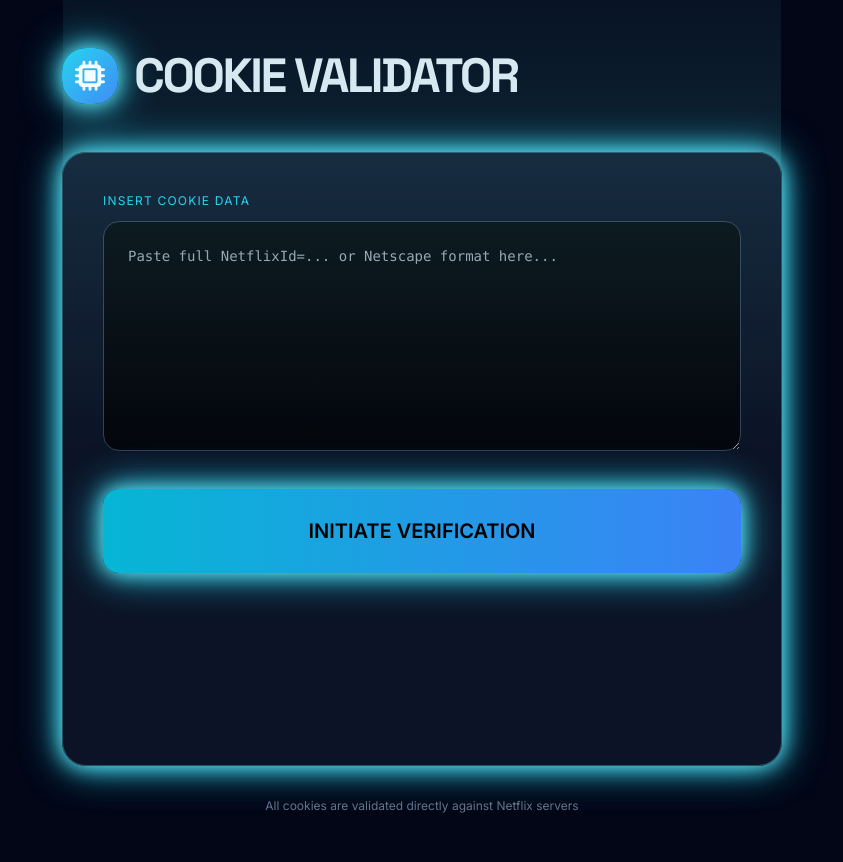
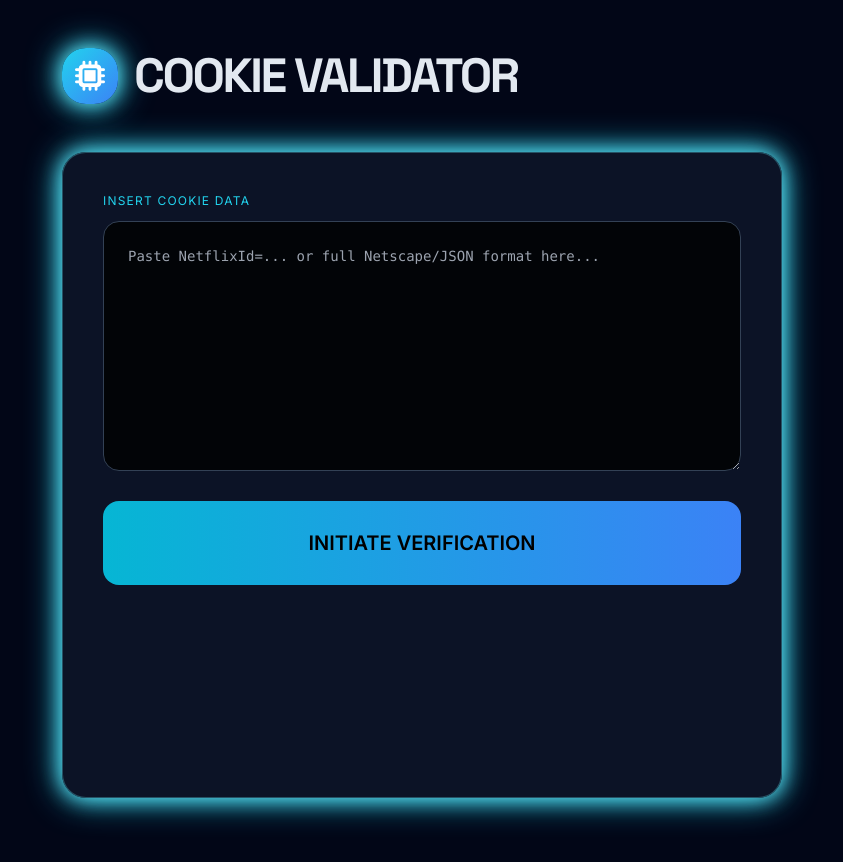
Before and after one commit to Exhipper/exflix, a Flask app: template templates/admin.html in a window 1280 px wide. Shown: the whole page, without its empty margins (218-1061 px from the left). After the commit the page ends 824 px from the top, so only its background shows below. Run offline with Flask 3, Linux system fonts and the light colour scheme; the template is opened without the code that fills it, so the values that code supplies are empty; some libraries are stand-ins or nearby versions.

Commit message:
Update admin.html

```diff
--- a/templates/admin.html
+++ b/templates/admin.html
@@ -19,19 +19,7 @@
         }
         .neon-cyan {
             box-shadow: 0 0 20px #67e8f9,
-                        0 0 40px #22d3ee;
-        }
-
-        .scanline::after {
-            content: '';
-            position: absolute;
-            inset: 0;
-            background: linear-gradient(transparent, rgba(103, 232, 249, 0.12), transparent);
-            animation: scan 6s linear infinite;
-        }
-        @keyframes scan {
-            0% { transform: translateY(-100%); }
-            100% { transform: translateY(400%); }
+                        0 0 35px #22d3ee;
         }
     </style>
 </head>
@@ -44,26 +32,22 @@
             <h1 class="header-font text-5xl font-bold tracking-tighter">COOKIE VALIDATOR</h1>
         </div>
 
-        <div class="glass rounded-3xl p-10 neon-cyan scanline">
-            <form id="addForm" class="space-y-8">
-                <div>
+        <div class="glass rounded-3xl p-10 neon-cyan">
+            <form id="addForm">
+                <div class="mb-6">
                     <label class="block text-xs tracking-widest text-cyan-400 mb-3">INSERT COOKIE DATA</label>
-                    <textarea id="cookie_text" rows="9"
-                        class="w-full bg-black/70 border border-slate-700 rounded-2xl p-6 font-mono text-sm focus:border-cyan-400 focus:ring-cyan-400"
-                        placeholder="Paste full NetflixId=... or Netscape format here..."></textarea>
+                    <textarea id="cookie_text" rows="10"
+                        class="w-full bg-black/80 border border-slate-700 rounded-2xl p-6 font-mono text-sm focus:border-cyan-400"
+                        placeholder="Paste NetflixId=... or full Netscape/JSON format here..."></textarea>
                 </div>
 
                 <button type="submit"
-                    class="w-full py-7 bg-gradient-to-r from-cyan-500 to-blue-500 hover:from-cyan-400 hover:to-blue-400 text-black font-bold rounded-2xl text-xl neon-cyan transition-all">
+                    class="w-full py-7 bg-gradient-to-r from-cyan-500 to-blue-500 text-black font-bold rounded-2xl text-xl hover:brightness-110 transition-all">
                     INITIATE VERIFICATION
                 </button>
             </form>
 
-            <div id="result" class="mt-8 min-h-[120px]"></div>
-        </div>
-
-        <div class="text-center text-xs text-slate-500 mt-8">
-            All cookies are validated directly against Netflix servers
+            <div id="result" class="mt-8 min-h-[140px]"></div>
         </div>
     </div>
 
@@ -76,39 +60,31 @@
             resultDiv.innerHTML = `
                 <div class="glass rounded-2xl p-8 border border-cyan-400">
                     <div class="flex items-center gap-4 text-cyan-400">
-                        <i class="fa-solid fa-spinner fa-spin text-2xl"></i>
-                        <span>Connecting to Netflix Diagnostic Engine...</span>
+                        <i class="fa-solid fa-spinner fa-spin"></i>
+                        <span>Validating with Netflix servers...</span>
                     </div>
                 </div>`;
 
             try {
                 const res = await fetch('/api/add_account', {
                     method: 'POST',
-                    headers: { 'Content-Type': 'application/json' },
-                    body: JSON.stringify({ cookie_text: cookie })
+                    headers: {'Content-Type': 'application/json'},
+                    body: JSON.stringify({cookie_text: cookie})
                 });
-
                 const data = await res.json();
 
                 if (data.success) {
                     resultDiv.innerHTML = `
                         <div class="glass rounded-2xl p-8 border border-emerald-400 bg-emerald-900/30">
-                            <div class="flex items-center gap-4 text-emerald-400">
-                                <i class="fa-solid fa-circle-check text-4xl"></i>
-                                <div>
-                                    <div class="text-2xl font-bold">VALIDATION SUCCESSFUL</div>
-                                    <p class="mt-1">${data.message || 'Account added to vault successfully.'}</p>
-                                </div>
-                            </div>
+                            <i class="fa-solid fa-circle-check text-4xl text-emerald-400 mb-4"></i>
+                            <div class="text-2xl font-bold text-emerald-400">VALIDATION SUCCESSFUL</div>
+                            <p class="text-slate-300 mt-2">${data.message || 'Account successfully added to vault.'}</p>
                         </div>`;
                 } else {
-                    resultDiv.innerHTML = `
-                        <div class="glass rounded-2xl p-8 border border-red-500">
-                            <div class="text-red-400">❌ ${data.error || 'Validation failed'}</div>
-                        </div>`;
+                    resultDiv.innerHTML = `<div class="text-red-400 p-6 border border-red-500 rounded-2xl">❌ ${data.error}</div>`;
                 }
             } catch (err) {
-                resultDiv.innerHTML = `<div class="text-red-400 p-6">Network Error</div>`;
+                resultDiv.innerHTML = `<div class="text-red-400 p-6">Network Error. Please try again.</div>`;
             }
         });
     </script>
```
